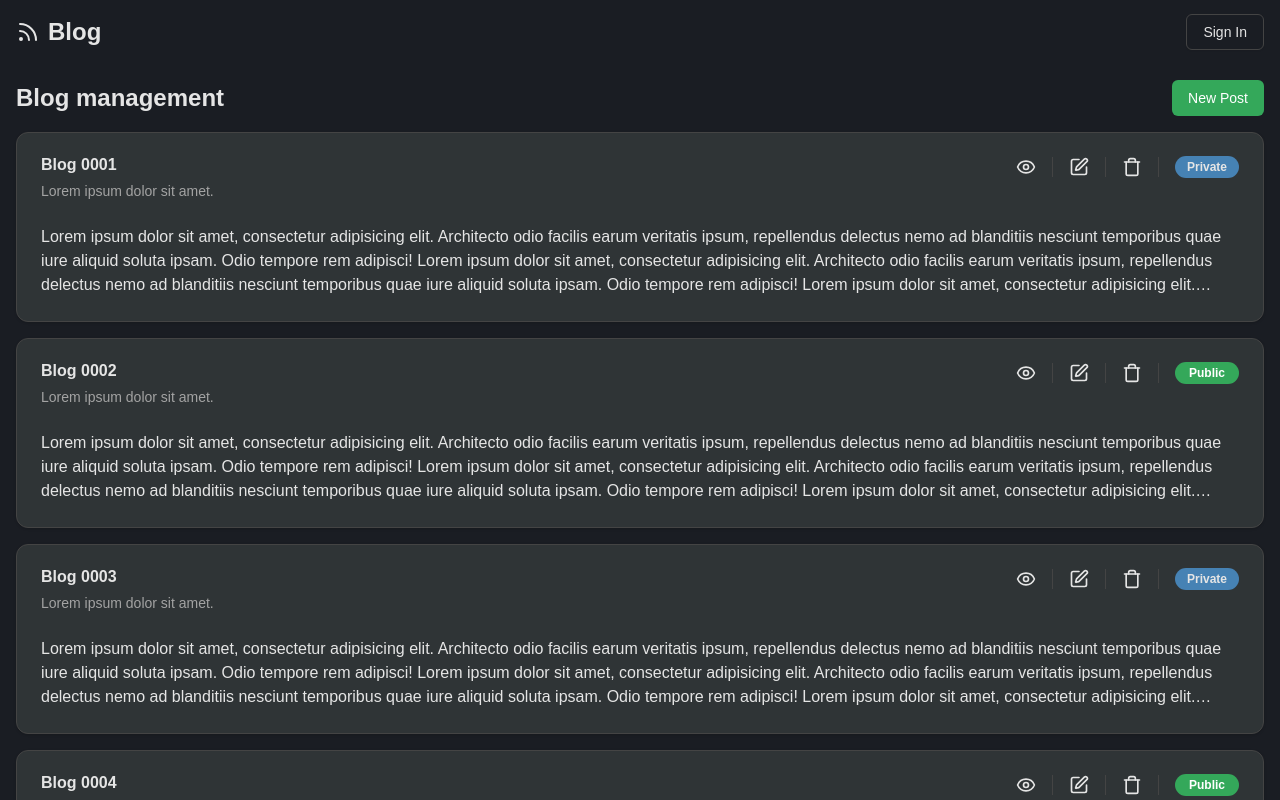
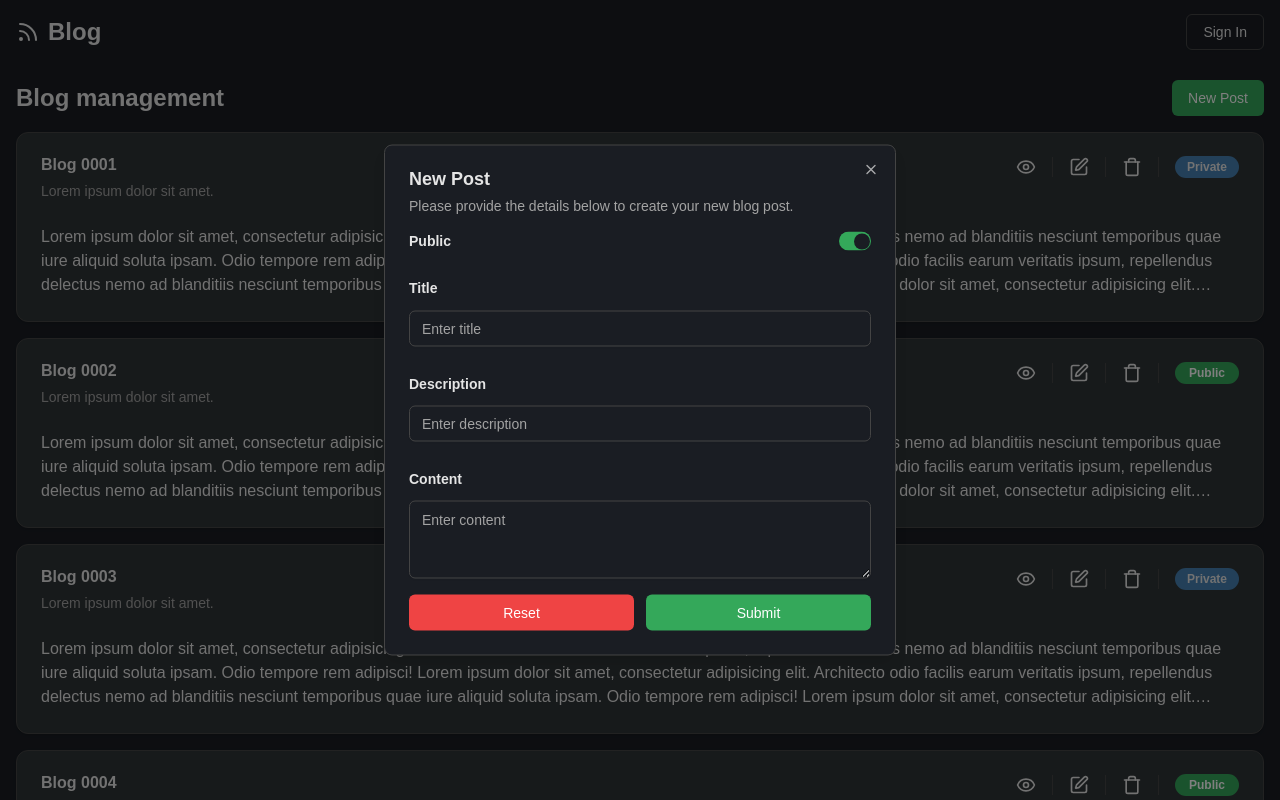
Before and after one commit to fair1998/blog-web, a Next.js app: page / in a window 1280 px wide. Both pictures are taken after a click on the button "New Post". Shown: the top 800 px of the page. Built offline with nearby package versions, Linux system fonts and the light colour scheme.

Commit message:
feat: implement PostFormDialog for creating and editing blog posts

```diff
--- a/src/app/(authorized)/page.tsx
+++ b/src/app/(authorized)/page.tsx
@@ -1,11 +1,14 @@
 "use client";
 
 import BlogCard from "@/components/blog-card";
+import { PostFormDialog } from "@/components/blog/post-form-dialog";
 import { Button } from "@/components/ui/button";
-import Link from "next/link";
+import { nanoid } from "nanoid";
 import { useState } from "react";
+import { BlogFormData } from "./form-dialog";
 
 interface BlogPost {
+  id: string;
   title: string;
   description: string;
   content: string;
@@ -16,6 +19,7 @@ const generateInitialPosts = (): BlogPost[] => {
   const posts: BlogPost[] = [];
   for (let i = 1; i <= 5; i++) {
     posts.push({
+      id: nanoid(),
       title: `Blog 000${i}`,
       description: "Lorem ipsum dolor sit amet.",
       content:
@@ -30,39 +34,95 @@ export default function HomePage() {
   const [blogPosts, setBlogPosts] = useState<BlogPost[]>(
     generateInitialPosts()
   );
+  const [dialogOpen, setDialogOpen] = useState<{
+    open: boolean;
+    data: BlogPost | undefined;
+  }>({
+    open: false,
+    data: undefined,
+  });
 
-  const handleEdit = (index: number) => {
-    // Handle edit action
-    console.log("[handleEdit] index :>> ", index);
+  console.log("blogPosts :>> ", blogPosts);
+
+  const handleToggleFormDialog = () => {
+    setDialogOpen((prev) => ({ ...prev, open: !prev.open, data: undefined }));
   };
 
-  const handleDelete = (index: number) => {
+  const handleEditPost = (index: number) => {
+    setDialogOpen({
+      open: true,
+      data: blogPosts[index],
+    });
+  };
+
+  const handleDeletePost = (index: number) => {
     const updatedPosts = blogPosts.filter((_, i) => i !== index);
     setBlogPosts(updatedPosts);
+  };
+
+  const createPost = (data: BlogFormData) => {
+    return {
+      id: nanoid(),
+      title: data.title,
+      description: data.description,
+      content: data.content,
+      public: data.public,
+    };
+  };
+
+  const editPost = (id: string, data: BlogFormData) => {
+    return blogPosts.map((post) =>
+      post.id === id
+        ? {
+            ...post,
+            title: data.title,
+            description: data.description,
+            content: data.content,
+            public: data.public,
+          }
+        : post
+    );
+  };
+
+  const handleSubmitPost = async (data: BlogFormData) => {
+    if (dialogOpen.data) {
+      const updatedPosts = editPost(dialogOpen.data.id, data);
+      await new Promise((resolve) => setTimeout(resolve, 500));
+      setBlogPosts(updatedPosts);
+    } else {
+      const newPost = createPost(data);
+      await new Promise((resolve) => setTimeout(resolve, 500));
+      setBlogPosts((prevPosts) => [newPost, ...prevPosts]);
+    }
   };
 
   return (
     <div className="flex flex-col gap-4">
       <div className="flex items-center justify-between gap-4">
         <h1 className="text-2xl font-semibold">Blog management</h1>
-        <Link className="flex items-center gap-2" href="#">
-          <Button>New Post</Button>
-        </Link>
+        <Button onClick={handleToggleFormDialog}>New Post</Button>
       </div>
 
       <div className="flex flex-col gap-4">
         {blogPosts.map((post, index) => (
           <BlogCard
-            key={index}
+            key={post.id}
             title={post.title}
             description={post.description}
             content={post.content}
             isPublic={post.public}
-            onEdit={() => handleEdit(index)}
-            onDelete={() => handleDelete(index)}
+            onEdit={() => handleEditPost(index)}
+            onDelete={() => handleDeletePost(index)}
           />
         ))}
       </div>
+
+      <PostFormDialog
+        open={dialogOpen.open}
+        data={dialogOpen.data}
+        onSubmit={handleSubmitPost}
+        onClose={handleToggleFormDialog}
+      />
     </div>
   );
 }
--- /dev/null
+++ b/src/components/blog/post-form-dialog.tsx
@@ -0,0 +1,226 @@
+import { Button } from "@/components/ui/button";
+import {
+  Dialog,
+  DialogContent,
+  DialogDescription,
+  DialogFooter,
+  DialogHeader,
+  DialogTitle,
+} from "@/components/ui/dialog";
+import {
+  Field,
+  FieldError,
+  FieldGroup,
+  FieldLabel,
+} from "@/components/ui/field";
+import { Input } from "@/components/ui/input";
+import { Textarea } from "@/components/ui/textarea";
+import { zodResolver } from "@hookform/resolvers/zod";
+import { useCallback, useEffect } from "react";
+import { Controller, useForm } from "react-hook-form";
+import * as z from "zod";
+import { Switch } from "../ui/switch";
+
+const defaultValues = {
+  public: true,
+  title: "",
+  description: "",
+  content: "",
+};
+
+const formSchema = z.object({
+  public: z.boolean(),
+  title: z
+    .string()
+    .refine(
+      (value) => !value.startsWith(" "),
+      "Title cannot start with a space"
+    )
+    .min(5, "Title must be at least 5 characters long")
+    .max(100, "Title must be at most 100 characters long"),
+  description: z
+    .string()
+    .refine(
+      (value) => !value.startsWith(" "),
+      "Description cannot start with a space"
+    )
+    .min(5, "Description must be at least 5 characters long")
+    .max(500, "Description must be at most 500 characters long"),
+  content: z
+    .string()
+    .refine(
+      (value) => !value.startsWith(" "),
+      "Content cannot start with a space"
+    )
+    .min(5, "Content must be at least 5 characters long")
+    .max(2000, "Content must be at most 2000 characters long"),
+});
+
+export type PostFormData = z.infer<typeof formSchema>;
+
+interface PostFormDialogProps {
+  open?: boolean;
+  data?: PostFormData;
+  onSubmit?: (data: z.infer<typeof formSchema>) => Promise<void> | void;
+  onClose?: () => void;
+}
+
+export function PostFormDialog({
+  open,
+  data,
+  onSubmit,
+  onClose,
+}: PostFormDialogProps) {
+  const form = useForm<z.infer<typeof formSchema>>({
+    resolver: zodResolver(formSchema),
+    defaultValues,
+  });
+
+  const handleSubmit = async (data: z.infer<typeof formSchema>) => {
+    if (typeof onSubmit === "function") {
+      await onSubmit(data);
+      handleClose();
+    }
+  };
+
+  const handleClose = () => {
+    if (typeof onClose === "function") {
+      onClose();
+      form.reset(defaultValues);
+    }
+  };
+
+  const handleReset = useCallback(() => {
+    form.reset(data ?? defaultValues);
+  }, [data, form]);
+
+  useEffect(() => {
+    if (data) {
+      handleReset();
+    }
+    // eslint-disable-next-line react-hooks/exhaustive-deps
+  }, [data]);
+
+  return (
+    <Dialog open={open} onOpenChange={handleClose}>
+      <DialogContent showCloseButton>
+        <DialogHeader>
+          <DialogTitle>New Post</DialogTitle>
+          <DialogDescription>
+            Please provide the details below to create your new blog post.
+          </DialogDescription>
+        </DialogHeader>
+
+        <form id="form-rhf-demo" onSubmit={form.handleSubmit(handleSubmit)}>
+          <FieldGroup>
+            {/* field public */}
+            <Controller
+              name="public"
+              control={form.control}
+              render={({ field, fieldState }) => (
+                <Field
+                  orientation="horizontal"
+                  data-invalid={fieldState.invalid}
+                >
+                  <FieldLabel htmlFor="form-rhf-demo-public">Public</FieldLabel>
+                  <Switch
+                    id="form-rhf-demo-public"
+                    name={field.name}
+                    checked={field.value}
+                    onCheckedChange={field.onChange}
+                  />
+                </Field>
+              )}
+            />
+
+            {/* field title */}
+            <Controller
+              name="title"
+              control={form.control}
+              render={({ field, fieldState }) => (
+                <Field data-invalid={fieldState.invalid}>
+                  <FieldLabel htmlFor="form-rhf-demo-title">Title</FieldLabel>
+                  <Input
+                    {...field}
+                    id="form-rhf-demo-title"
+                    aria-invalid={fieldState.invalid}
+                    placeholder="Enter title"
+                  />
+                  {fieldState.invalid && (
+                    <FieldError errors={[fieldState.error]} />
+                  )}
+                </Field>
+              )}
+            />
+
+            {/* field description */}
+            <Controller
+              name="description"
+              control={form.control}
+              render={({ field, fieldState }) => (
+                <Field data-invalid={fieldState.invalid}>
+                  <FieldLabel htmlFor="form-rhf-demo-description">
+                    Description
+                  </FieldLabel>
+                  <Input
+                    {...field}
+                    id="form-rhf-demo-description"
+                    aria-invalid={fieldState.invalid}
+                    placeholder="Enter description"
+                  />
+                  {fieldState.invalid && (
+                    <FieldError errors={[fieldState.error]} />
+                  )}
+                </Field>
+              )}
+            />
+
+            {/* field content */}
+            <Controller
+              name="content"
+              control={form.control}
+              render={({ field, fieldState }) => (
+                <Field data-invalid={fieldState.invalid}>
+                  <FieldLabel htmlFor="form-rhf-demo-content">
+                    Content
+                  </FieldLabel>
+                  <Textarea
+                    {...field}
+                    id="form-rhf-demo-content"
+                    aria-invalid={fieldState.invalid}
+                    placeholder="Enter content"
+                    rows={3}
+                  />
+                  {fieldState.invalid && (
+                    <FieldError errors={[fieldState.error]} />
+                  )}
+                </Field>
+              )}
+            />
+          </FieldGroup>
+        </form>
+
+        <DialogFooter>
+          <Field orientation="horizontal">
+            <Button
+              variant="destructive"
+              onClick={handleReset}
+              disabled={form.formState.isSubmitting}
+              className="flex-1"
+            >
+              Reset
+            </Button>
+            <Button
+              type="submit"
+              form="form-rhf-demo"
+              disabled={form.formState.isSubmitting}
+              className="flex-1"
+            >
+              Submit
+            </Button>
+          </Field>
+        </DialogFooter>
+      </DialogContent>
+    </Dialog>
+  );
+}
```
